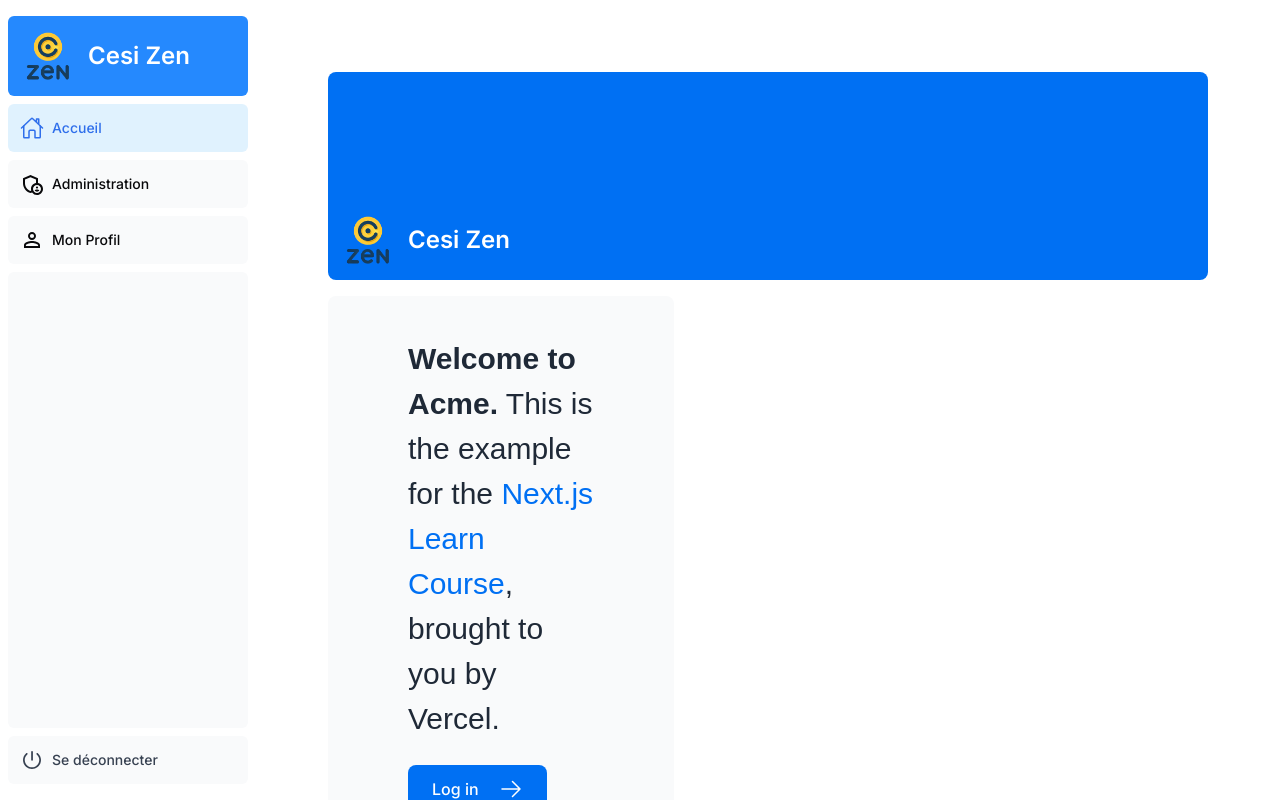
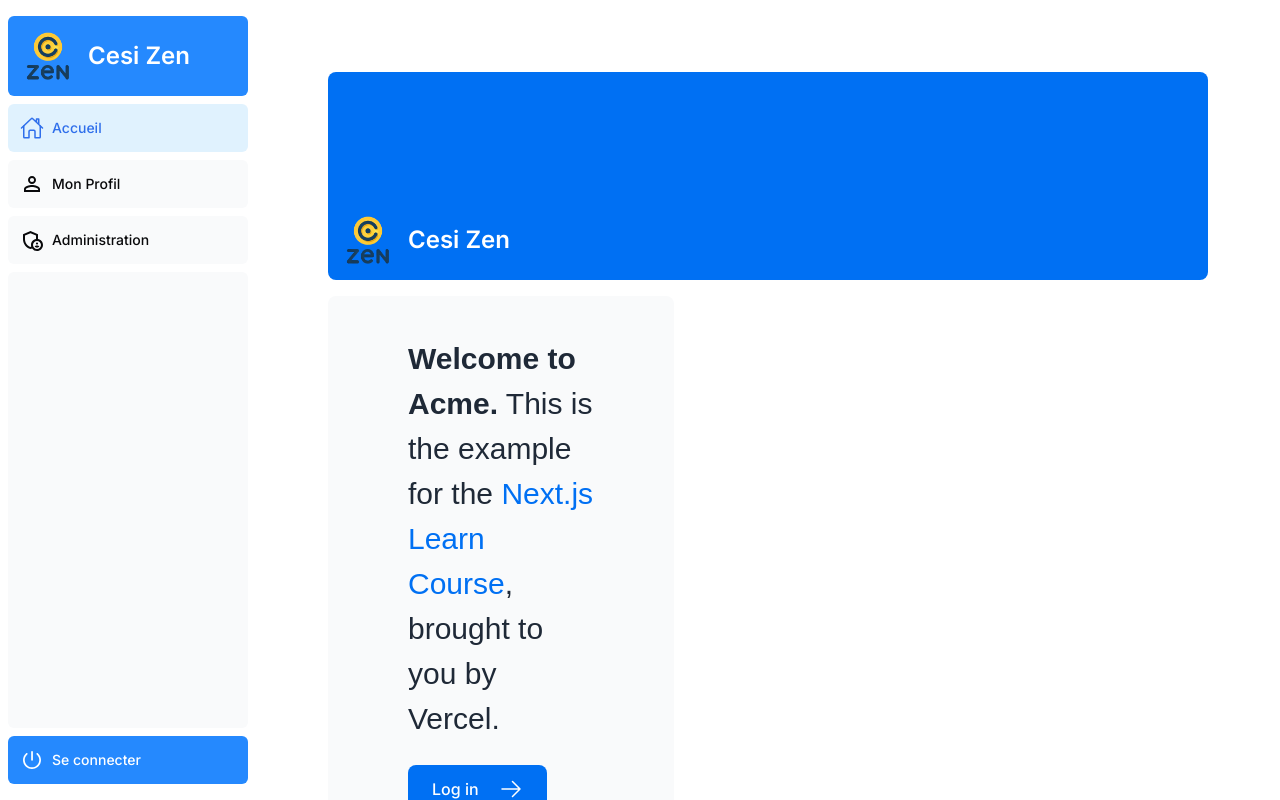
Before and after one commit to SNEAXIII/Cesi_Zen, a Next.js app in the folder front/: page / in a window 1280 px wide. Built offline with nearby package versions, Linux system fonts and the light colour scheme; no server answers; a web font is replaced by a local one.

Commit message:
Enhance dashboard display

```diff
--- a/front/app/dashboard/page.tsx
+++ b/front/app/dashboard/page.tsx
@@ -21,6 +21,7 @@ export default function UsersPage() {
   const [selectedStatus, setSelectedStatus] = useState(BASE_SELECTED_STATUS);
   const [selectedRole, setSelectedRole] = useState(BASE_SELECTED_ROLE);
   const [canReset, setCanReset] = useState(false);
+  const [fetchUsersError, setFetchUsersError] = useState('');
 
   function resetPagination() {
     setUsersPerPage(BASE_USERS_PER_PAGE);
@@ -51,6 +52,7 @@ export default function UsersPage() {
   useEffect(() => {
     const loadUsers = async () => {
       setCanReset(false);
+      setFetchUsersError('');
       const session = await getSession();
       const token = session?.accessToken;
       if (!users) {
@@ -70,6 +72,13 @@ export default function UsersPage() {
         console.log(currentPage, totalPage);
       } catch (error) {
         console.error('Erreur lors du chargement des utilisateurs:', error);
+        let errorMessage: string;
+        if ((error as Error).message ) {
+          errorMessage = (error as Error).message;
+        } else {
+          errorMessage = 'Une erreur est survenue lors du chargement des utilisateurs';
+        }
+        setFetchUsersError(errorMessage);
       } finally {
         setIsLoading(false);
         setCanReset(
@@ -143,8 +152,9 @@ export default function UsersPage() {
         <RenderUserDashboard
           users={users}
           role={selectedRole}
+          status={selectedStatus}
+          fetchUsersError={fetchUsersError}
           onRoleChange={handleRadioSetSelectedRole}
-          status={selectedStatus}
           onStatusChange={handleRadioSetSelectedStatus}
           onDisable={handleDisable}
           onEnable={handleEnable}
--- a/front/app/services/users.ts
+++ b/front/app/services/users.ts
@@ -54,9 +54,7 @@ export const getUsers = async (
     const query_status = status && status !== possibleStatus[0].value ? `&status=${status}` : '';
     const query_role = role && role !== possibleRoles[0].value ? `&role=${role}` : '';
     const url = `http://localhost:8000/admin/users?page=${page}&size=${size}${query_status}${query_role}`;
-
     const headers = getHeaders(token);
-
     const response = await fetch(url, {
       headers,
       mode: 'cors',
--- a/front/app/ui/dashboard/table/render-user-dashboard.tsx
+++ b/front/app/ui/dashboard/table/render-user-dashboard.tsx
@@ -6,6 +6,7 @@ import TableHeaderUsers, { AllSelectorProps } from '@/app/ui/dashboard/table/tab
 
 interface RenderUserDashboardProps {
   users: User[];
+  fetchUsersError: string;
   onDisable: (userId: string) => void;
   onEnable: (userId: string) => void;
   onDelete: (userId: string) => void;
@@ -14,8 +15,9 @@ interface RenderUserDashboardProps {
 export default function RenderUserDashboard({
   users,
   status,
+  role,
+  fetchUsersError,
   onStatusChange,
-  role,
   onRoleChange,
   onDisable,
   onEnable,
@@ -42,9 +44,9 @@ export default function RenderUserDashboard({
           ))}
         </TableBody>
       </Table>
-      {users.length === 0 && (
+      {fetchUsersError && (
         <div className={'mt-5 flex justify-center items-center w-full h-full'}>
-          <p>Aucun utilisateurs trouvés</p>
+          <p>{fetchUsersError}</p>
         </div>
       )}
     </div>
--- a/front/app/ui/left-nav-bar/nav-links.tsx
+++ b/front/app/ui/left-nav-bar/nav-links.tsx
@@ -10,14 +10,14 @@ export default function NavLinks() {
   const links = [
     { name: 'Accueil', href: '/', icon: IoHomeOutline },
     {
+      name: 'Mon Profil',
+      href: '/profile',
+      icon: MdPersonOutline,
+    },
+    {
       name: 'Administration',
       href: '/dashboard',
       icon: MdOutlineAdminPanelSettings,
-    },
-    {
-      name: 'Mon Profil',
-      href: '/profile',
-      icon: MdPersonOutline,
     },
   ];
   return (
--- a/front/app/ui/left-nav-bar/sidenav.tsx
+++ b/front/app/ui/left-nav-bar/sidenav.tsx
@@ -2,14 +2,17 @@
 
 import Link from 'next/link';
 import { useRouter } from 'next/navigation';
-import { signOut } from 'next-auth/react';
+import { signOut, useSession } from 'next-auth/react';
 import MainCesiZenLogo from '@/app/ui/CesiZenLogo';
 import { IoIosPower } from 'react-icons/io';
 import NavLinks from '@/app/ui/left-nav-bar/nav-links';
+import { Button } from '@/components/ui/button';
 
 export default function SideNavBar() {
+  const { data: session } = useSession();
   const router = useRouter();
-
+  const buttonBaseClasses =
+    'flex h-[48px] w-full items-center justify-center gap-2 rounded-md p-3 text-sm font-medium transition md:justify-start md:p-2 md:px-3';
   const handleSignOut = async () => {
     try {
       await signOut({ redirect: false });
@@ -40,18 +43,30 @@ export default function SideNavBar() {
           className='hidden h-auto w-full grow rounded-md bg-gray-50 md:block'
           aria-hidden='true'
         ></div>
-        {/* Logout Section */}
+
+        {/* Session-specific Section */}
+        {session ? (
           <form>
-          <button
+            <Button
               type='button'
               onClick={handleSignOut}
-            className='flex h-[48px] w-full items-center justify-center gap-2 rounded-md bg-gray-50 p-3 text-sm font-medium text-gray-700 transition hover:bg-red-50 hover:text-red-600 md:justify-start md:p-2 md:px-3'
+              className={`${buttonBaseClasses} bg-gray-50 text-gray-700 hover:bg-red-50 hover:text-red-600`}
               aria-label='Se déconnecter'
             >
               <IoIosPower className='w-6 h-6' />
               <span className='hidden md:block'>Se déconnecter</span>
-          </button>
+            </Button>
           </form>
+        ) : (
+          <Link
+            href='/login'
+            className={`${buttonBaseClasses} bg-blue-400 text-white hover:bg-blue-500`}
+            aria-label='Se connecter'
+          >
+            <IoIosPower className='w-6 h-6' />
+            <span className='hidden md:block'>Se connecter</span>
+          </Link>
+        )}
       </div>
     </div>
   );
```
Lines whose indentation alone changed are shown as unchanged.
